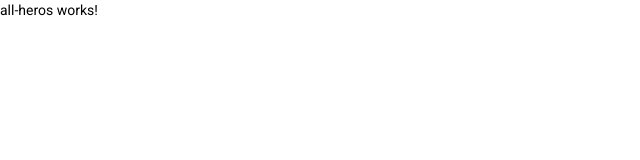
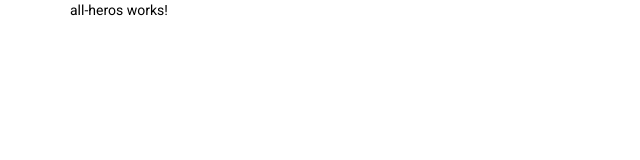
Before and after one commit to maherapi/sary-hero, an Angular app: page /all-heros in a window 1280 px wide. Shown: the top 160 px of the page, without its empty margins (0-640 px from the left). Built offline with nearby package versions, Linux system fonts and the light colour scheme.

Commit message:
setup container styles

```diff
--- a/src/app/app.component.html
+++ b/src/app/app.component.html
@@ -1 +1,3 @@
-<router-outlet></router-outlet>
+<div class="container">
+  <router-outlet></router-outlet>
+</div>
--- a/src/styles.scss
+++ b/src/styles.scss
@@ -1,4 +1,66 @@
 /* You can add global styles to this file, and also import other style files */
 
-html, body { height: 100%; }
-body { margin: 0; font-family: Roboto, "Helvetica Neue", sans-serif; }
+html,
+body {
+  height: 100%;
+}
+body {
+  margin: 0;
+  font-family: Roboto, "Helvetica Neue", sans-serif;
+}
+
+/* responsive container styles */
+.container,
+.container-fluid,
+.container-xxl,
+.container-xl,
+.container-lg,
+.container-md,
+.container-sm {
+  width: 100%;
+  padding-right: 0.75rem;
+  padding-left: 0.75rem;
+  margin-right: auto;
+  margin-left: auto;
+}
+
+@media (min-width: 576px) {
+  .container-sm,
+  .container {
+    max-width: 540px;
+  }
+}
+@media (min-width: 768px) {
+  .container-md,
+  .container-sm,
+  .container {
+    max-width: 720px;
+  }
+}
+@media (min-width: 992px) {
+  .container-lg,
+  .container-md,
+  .container-sm,
+  .container {
+    max-width: 960px;
+  }
+}
+@media (min-width: 1200px) {
+  .container-xl,
+  .container-lg,
+  .container-md,
+  .container-sm,
+  .container {
+    max-width: 1140px;
+  }
+}
+@media (min-width: 1400px) {
+  .container-xxl,
+  .container-xl,
+  .container-lg,
+  .container-md,
+  .container-sm,
+  .container {
+    max-width: 1320px;
+  }
+}
```
